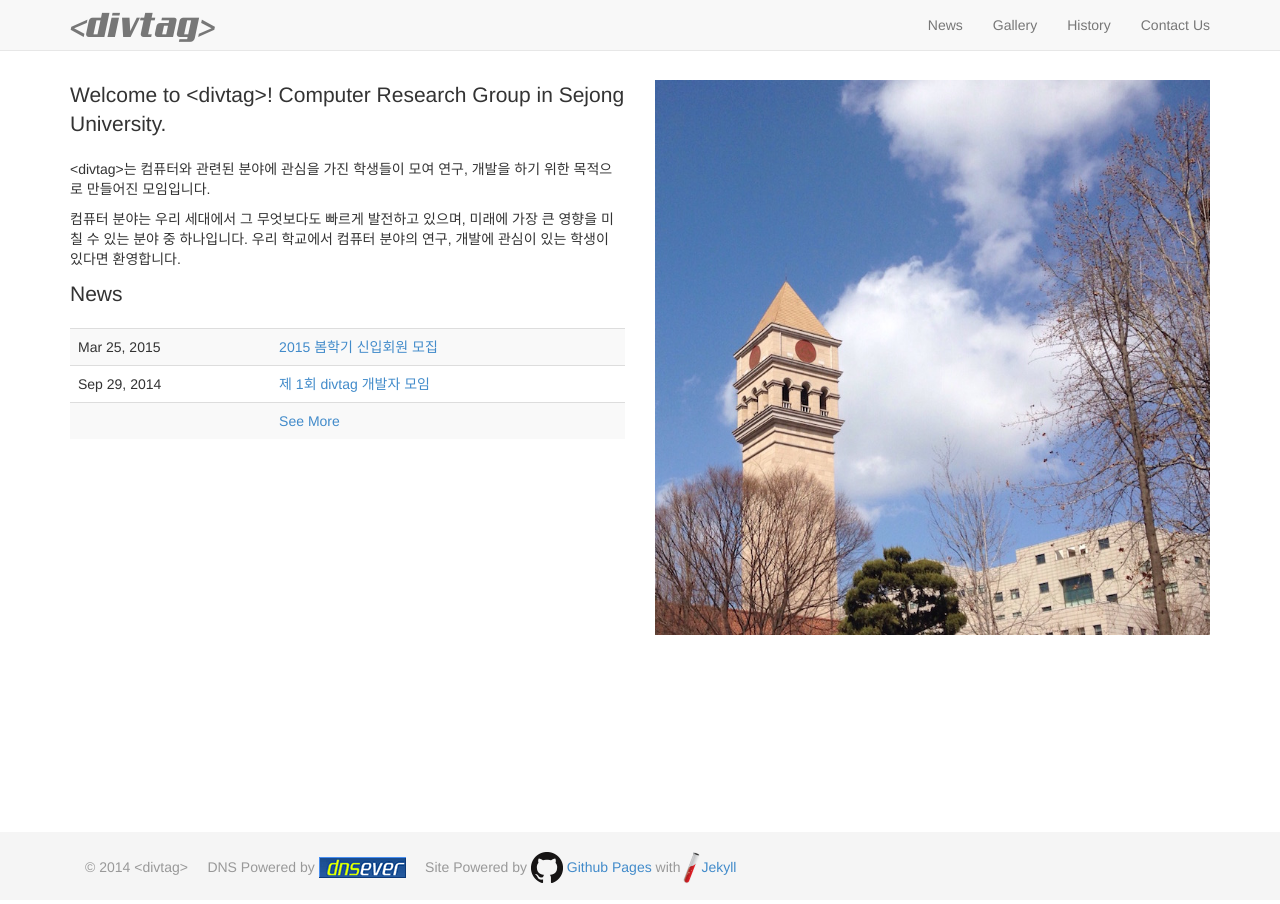
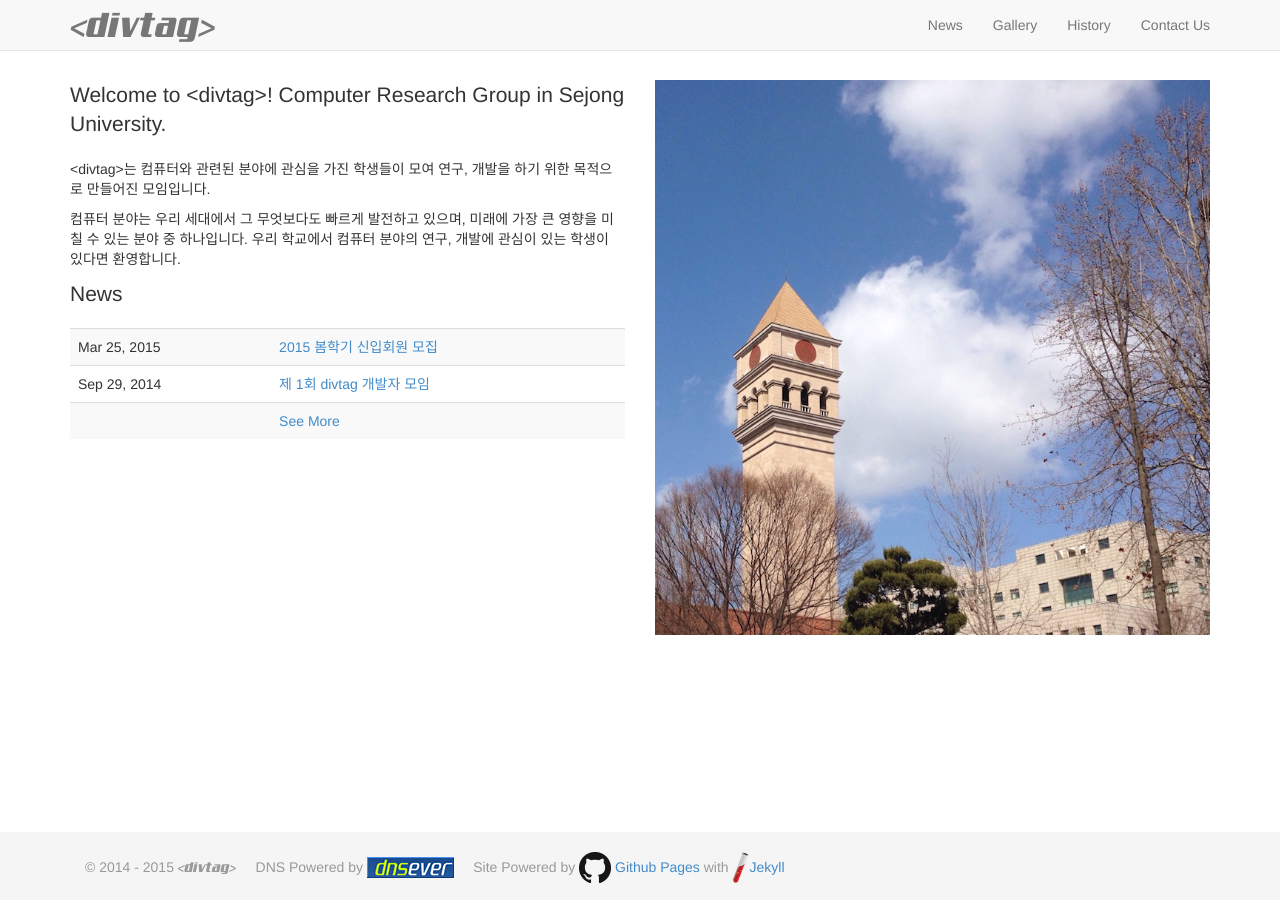
Before and after one commit to divtagers/divtagers.github.io, a Jekyll site: the page built from index.html, in a window 1280 px wide. Built offline with Jekyll 4.4.1, drawn with Linux system fonts in a browser that asks for light colours; nearby versions of some CDN libraries; Markdown is read by kramdown in place of the engine named in the settings.

Commit message:
update copyright

```diff
--- a/_layouts/default.html
+++ b/_layouts/default.html
@@ -81,7 +81,7 @@
     <div class="container">
       <div class="fb-like" data-href="http://divtag.sejong.edu" data-width="300" data-layout="button_count" data-action="like" data-show-faces="false" data-share="true"></div>
           <div class="container">
-          <p class="text-muted">&copy; 2014 &lt;divtag&gt; <span id="attributions">&nbsp;&nbsp;&nbsp; DNS Powered by <a href="http://dnsever.com" target="blank"><img src="/img/dnsever.gif" id="dnsever"></a> &nbsp;&nbsp;&nbsp; Site Powered by <a href="http://pages.github.com" target="blank"> <img src="/img/github.ico"> Github Pages</a> with <a href="http://jekyllrb.com" target="blank"><img src="/img/jekyll.ico" id="jekyllico">Jekyll</a></span></p>
+          <p class="text-muted">&copy; 2014 - 2015 <span class="divtag">&lt;divtag&gt;</span> <span id="attributions">&nbsp;&nbsp;&nbsp; DNS Powered by <a href="http://dnsever.com" target="blank"><img src="/img/dnsever.gif" id="dnsever"></a> &nbsp;&nbsp;&nbsp; Site Powered by <a href="http://pages.github.com" target="blank"> <img src="/img/github.ico"> Github Pages</a> with <a href="http://jekyllrb.com" target="blank"><img src="/img/jekyll.ico" id="jekyllico">Jekyll</a></span></p>
         </div>
     </div>
     </div>
```
